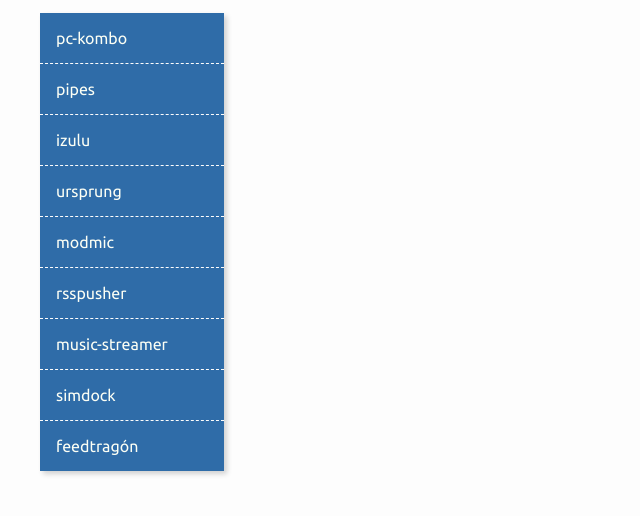
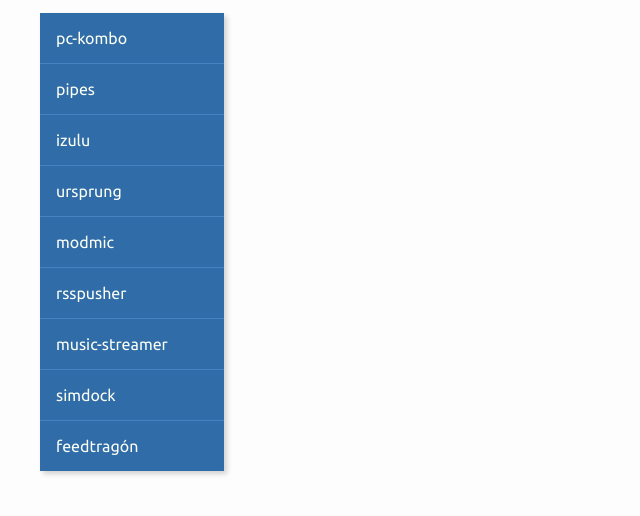
Before and after one commit to onli/paskuda.biz, a plain HTML site: page index.html in a window 1280 px wide. Shown: the part 155-671 px from the top of the page, without its empty margins (0-640 px from the left). Drawn offline with Linux system fonts and the light colour scheme.

Commit message:
nicer navigation button separation

```diff
--- a/style.css
+++ b/style.css
@@ -60,7 +60,7 @@ nav ul a {
     color: #FCFFF5;
     display: block;
     padding: 1em;
-    border-bottom: 1px dashed #fdfdfd;
+    border-bottom: 1px solid #4582BF;
 }
 
 nav ul li:last-child a {
```
